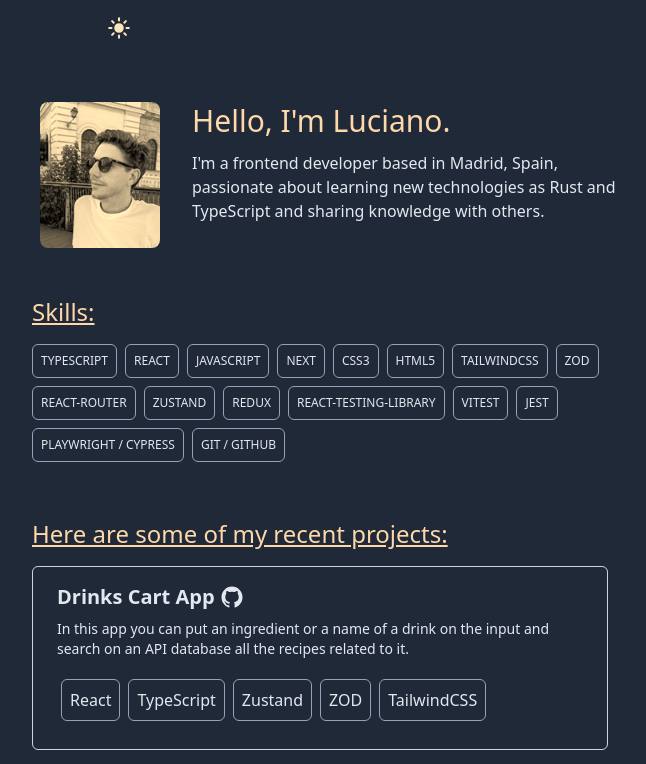
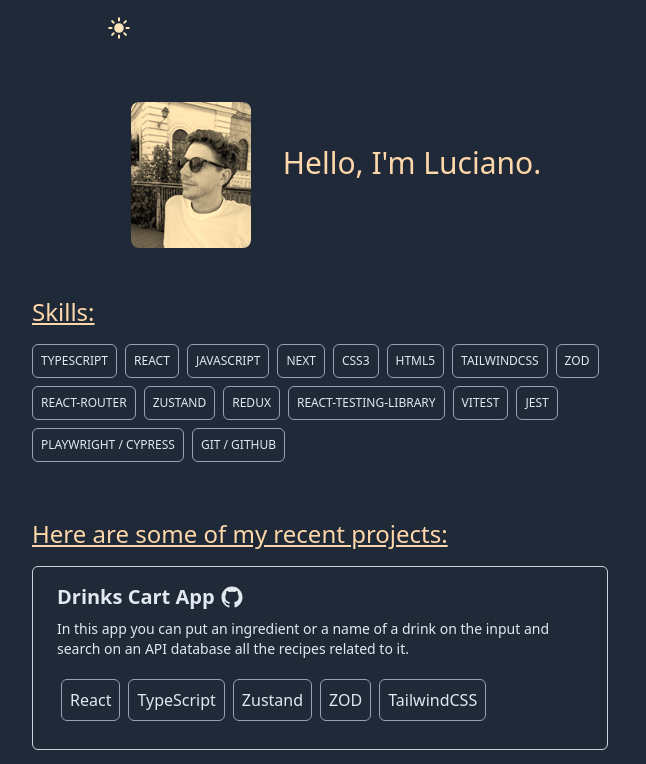
Before and after one commit to luchosr/portfolio-2024, a React (Vite) app: page / in a window 1280 px wide. Shown: the top 764 px of the page, without its empty margins (296-942 px from the left). Built offline with nearby package versions, Linux system fonts and the light colour scheme.

Commit message:
feat: adds string constants

```diff
--- a/src/data/stringConstants.ts
+++ b/src/data/stringConstants.ts
@@ -1,4 +1,7 @@
-export const description =
-  "I'm a frontend developer based in Madrid, Spain, passionate about learning new technologies as Rust and TypeScript and sharing knowledge with others.";
-
+export const DESCRIPTION =
+  "I'm a frontend developer based in Madrid, Spain, passionate about learning new technologies and sharing knowledge with others.";
 export const PROFILE_TITLE = "Hello, I'm Luciano.";
+export const GITHUB_PROFILE = "https://github.com/luchosr";
+export const LINKEDIN_PROFILE =
+  "https://www.linkedin.com/in/luciano-ramello-b45411143/";
+export const FOOTER_RIGHTS = "© Luciano Ramello. All rights reserved.";
```
